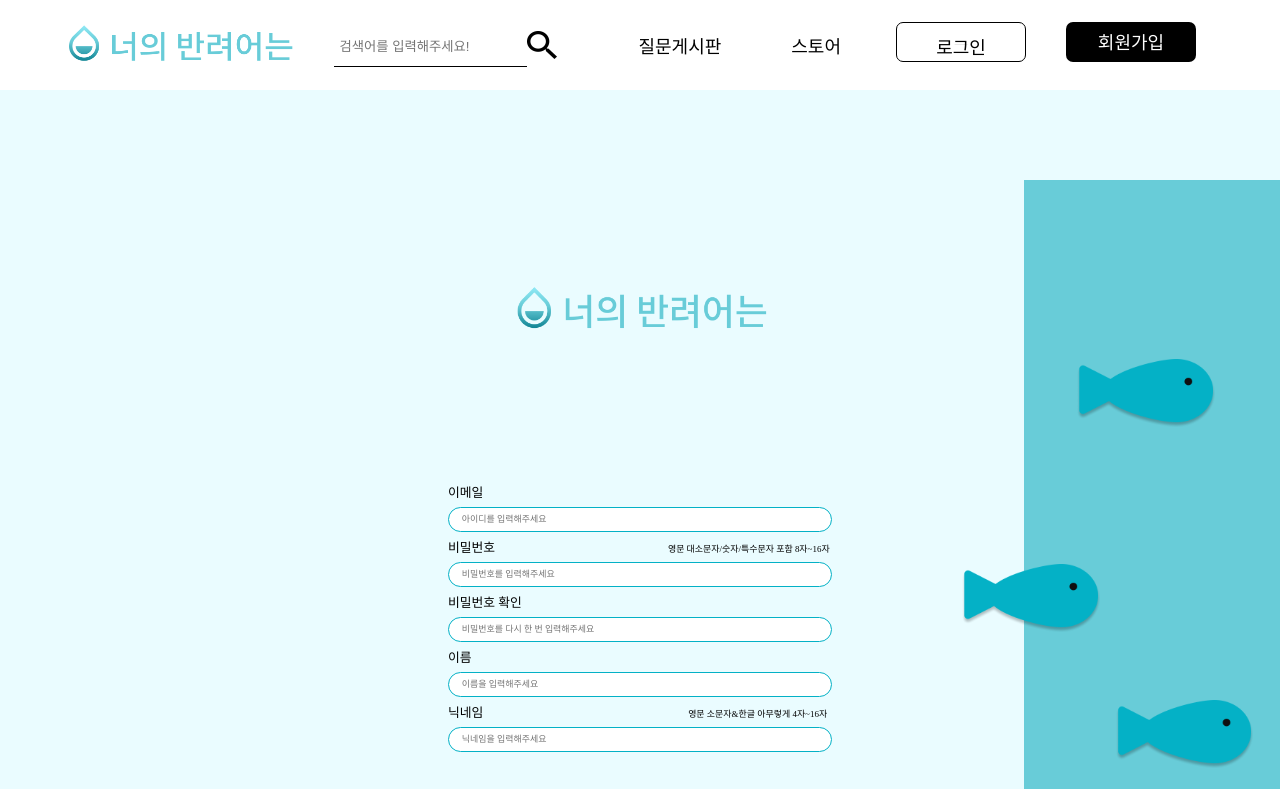
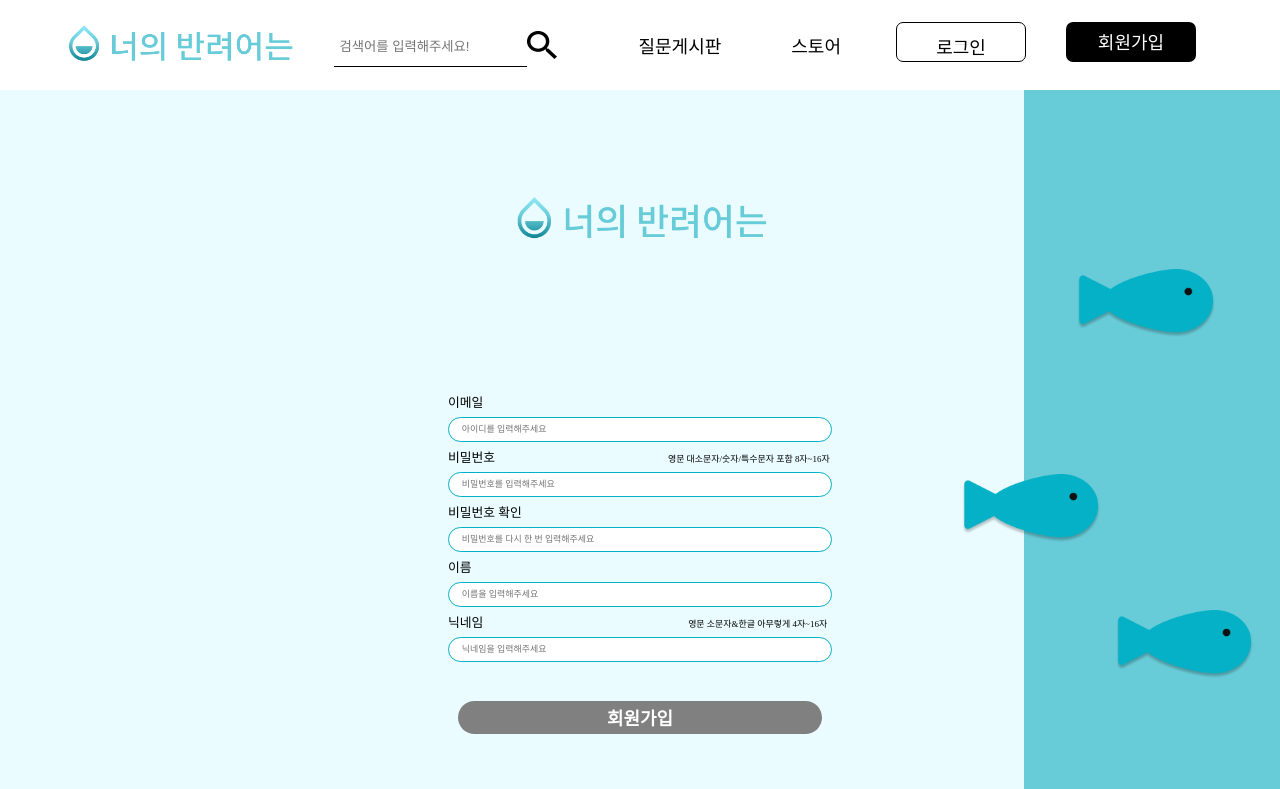
Before and after one commit to rktdnjs/YourFish, a React (Create React App) app: page /Register in a window 1280 px wide. Shown: the top 789 px of the page. Built offline with nearby package versions, Linux system fonts and the light colour scheme; a web font is replaced by a local one.

Commit message:
잔버그수정

```diff
--- a/data.json
+++ b/data.json
@@ -246,6 +246,11 @@
       "email": "yourfish@naver.com",
       "password": "yourfish1!",
       "id": 44
+    },
+    {
+      "email": "yourfish@naver.com",
+      "password": "yourfish1!",
+      "id": 45
     }
   ]
 }
--- a/src/pages/login.js
+++ b/src/pages/login.js
@@ -1,10 +1,10 @@
 import React from 'react'
 import axios from 'axios'
-import '../styles/login.css'
 import { useState } from 'react'
 import { useNavigate } from 'react-router-dom'
 import sidefish from '../images/login/fish.png'
 import logo from '../images/userfeed/logo.png'
+import '../styles/login.css'
 
 const Login = () => {
   let [id, setId] = useState('');
--- a/src/styles/login.css
+++ b/src/styles/login.css
@@ -1,7 +1,6 @@
 .section__login {
     width: 100%;
     height: 1500px;
-    margin-top: 90px;
 }
 
 .section__login__side {
--- a/src/styles/register.css
+++ b/src/styles/register.css
@@ -1,7 +1,6 @@
 .section__login {
     width: 100%;
     height: 1500px;
-    margin-top: 90px;
 }
 
 .section__login__side {
--- a/src/styles/section.css
+++ b/src/styles/section.css
@@ -8,6 +8,5 @@ section {
 
 /* 기본적인 틀을 위한 main */
 .section__main {
-    margin-top: 90px;
     height:3000px;
 }
```
